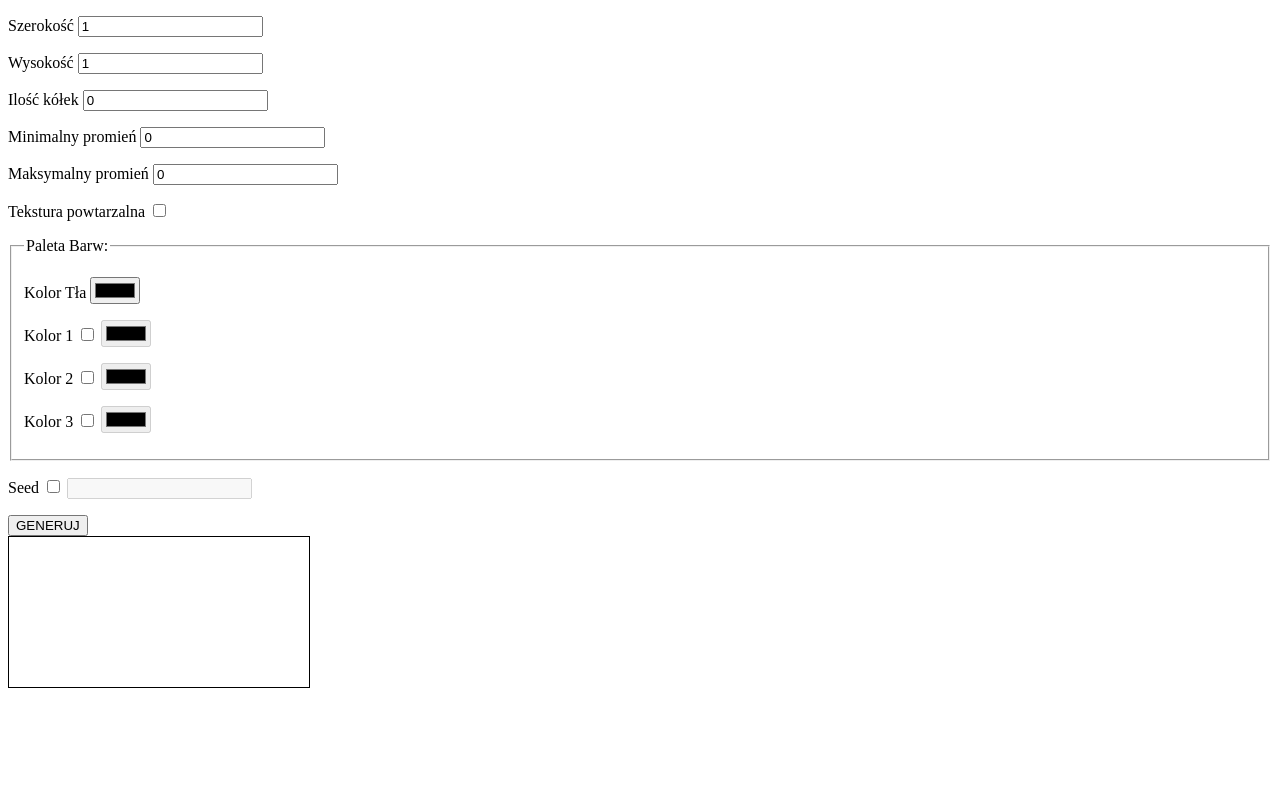
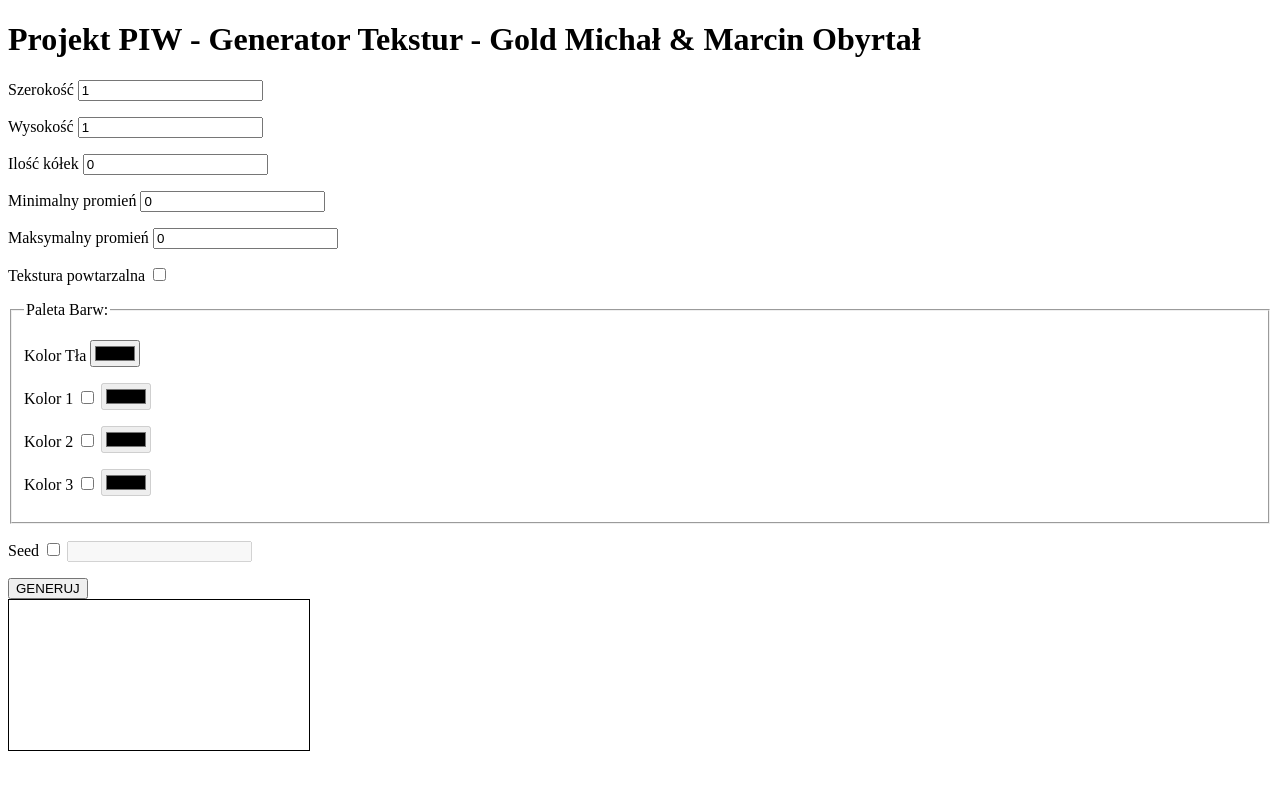
Before and after one commit to Mikkhael/PIW_GeneratorTekstur, a plain HTML site: page index.html in a window 1280 px wide. Drawn offline with Linux system fonts and the light colour scheme.

Commit message:
Added credits

```diff
--- a/index.html
+++ b/index.html
@@ -16,6 +16,10 @@
 
 </head>
 <body>
+
+    <h1>
+        Projekt PIW - Generator Tekstur - Gold Michał & Marcin Obyrtał
+    </h1>
 
     <section class="options">
 
```
